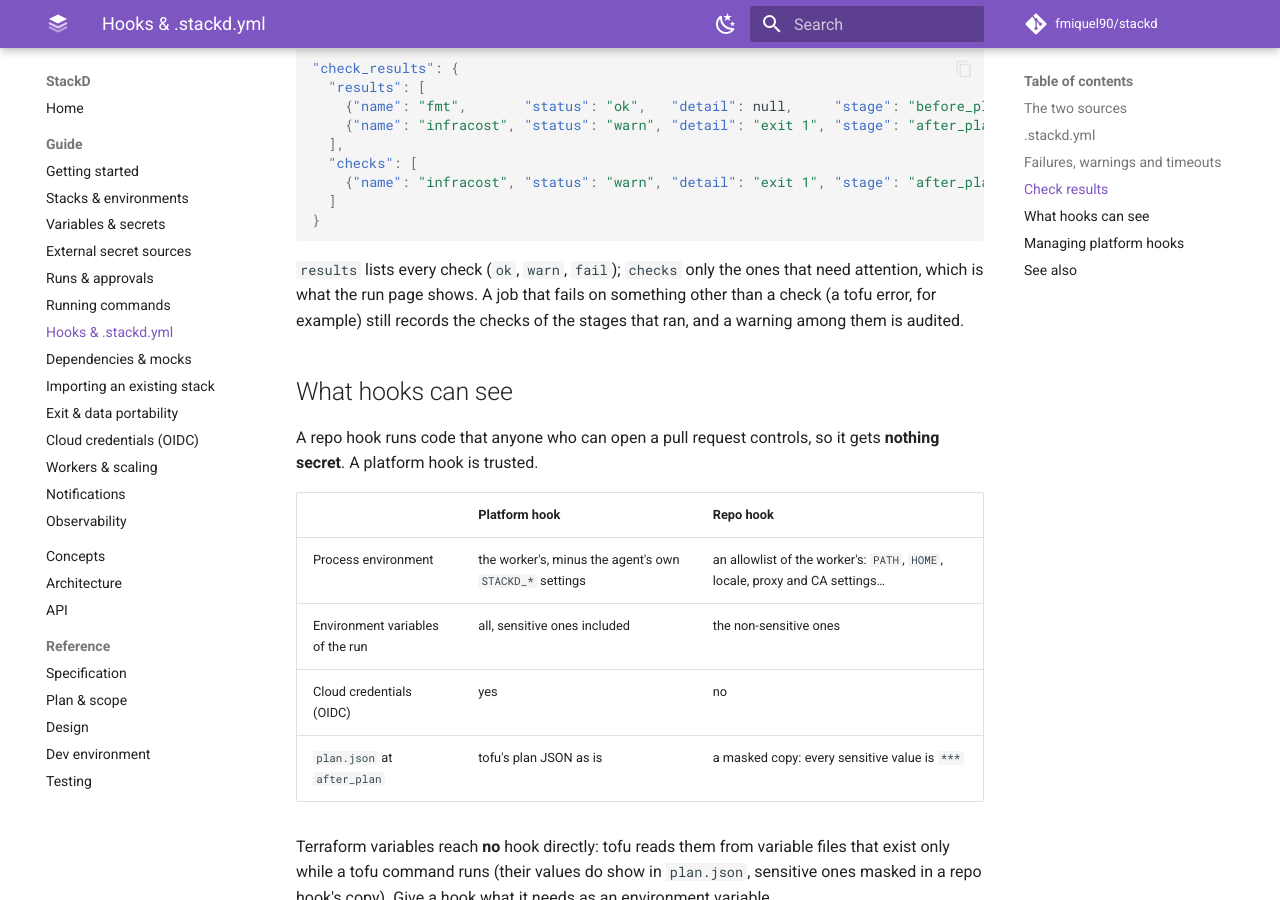
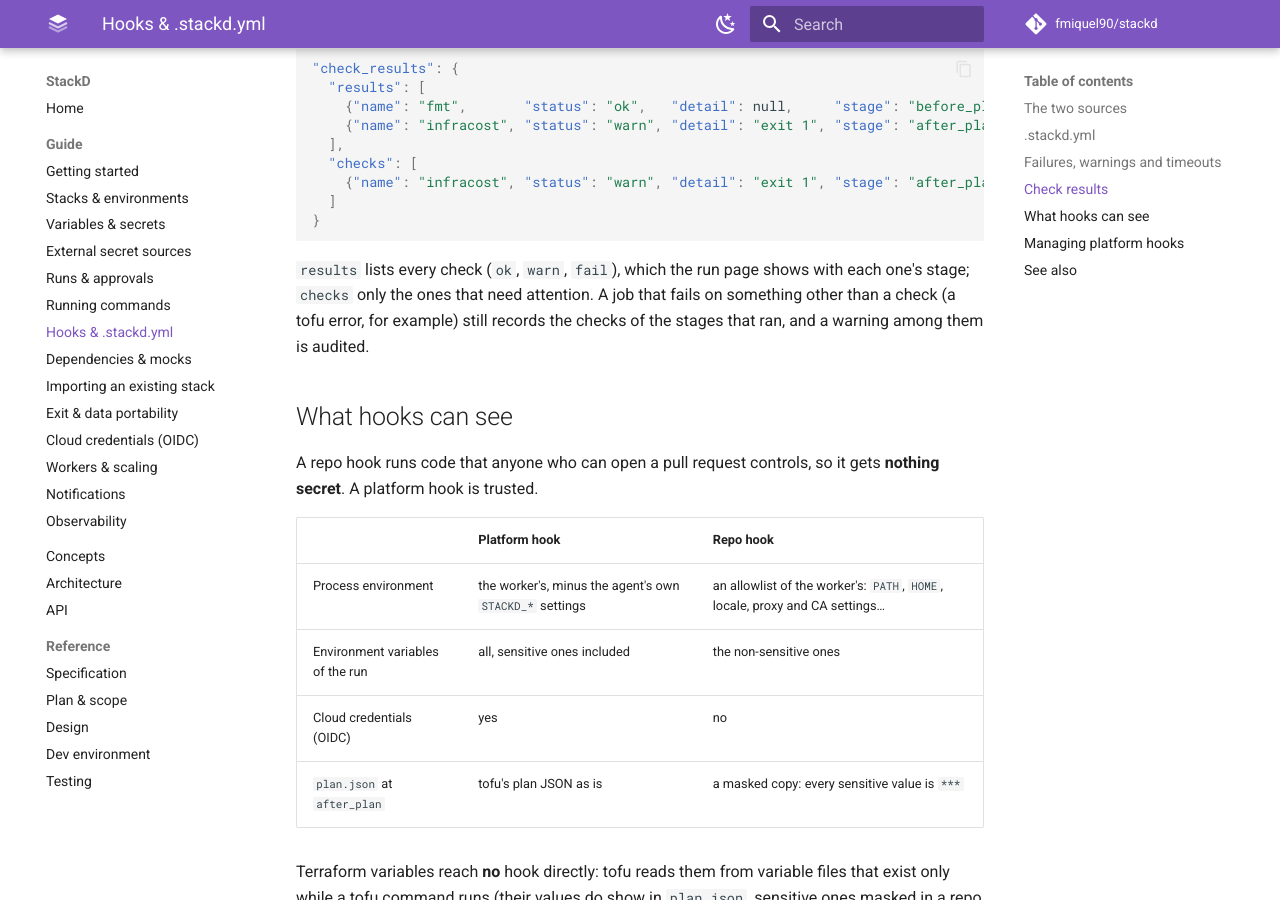
Before and after one commit to fmiquel90/stackd, an MkDocs documentation site: the page built from docs/guide/hooks.md, in a window 1280 px wide and 900 px high, scrolled down 2113 px. Built offline with MkDocs 1.6.1 and Material for MkDocs 9.7.7, drawn with Linux system fonts in a browser that asks for light colours; comment, search, counter and statistics services are not loaded.

Commit message:
docs: the run page lists every check with its stage; when checking appears
SPECS §8.3 and the hooks and runs guides said the run page lists only the warn/fail checks,
without their stage; it now lists every result with its stage. DESIGN §2.2 tied the checking
segment to checks existing; it appears when the plan ran after_plan hooks (SPECS §4.2).

Co-Authored-By: Claude Opus 5.5 <noreply@anthropic.com>
Claude-Session: https://claude.ai/code/session_01GnPDxipMbvu5Jz99ykzK9t

````diff
--- a/docs/guide/hooks.md
+++ b/docs/guide/hooks.md
@@ -84,9 +84,10 @@ Every hook result is kept on the run, with the stage it ran at, across the plan
 }
 ```
 
-`results` lists every check (`ok`, `warn`, `fail`); `checks` only the ones that need attention,
-which is what the run page shows. A job that fails on something other than a check (a tofu error,
-for example) still records the checks of the stages that ran, and a warning among them is audited.
+`results` lists every check (`ok`, `warn`, `fail`), which the run page shows with each one's
+stage; `checks` only the ones that need attention. A job that fails on something other than a
+check (a tofu error, for example) still records the checks of the stages that ran, and a warning
+among them is audited.
 
 ## What hooks can see
 
````
Also changed, not shown: docs/DESIGN.md (+1 -1 lines), docs/SPECS.md (+1 -1 lines), docs/guide/runs-and-approvals.md (+3 -2 lines).
